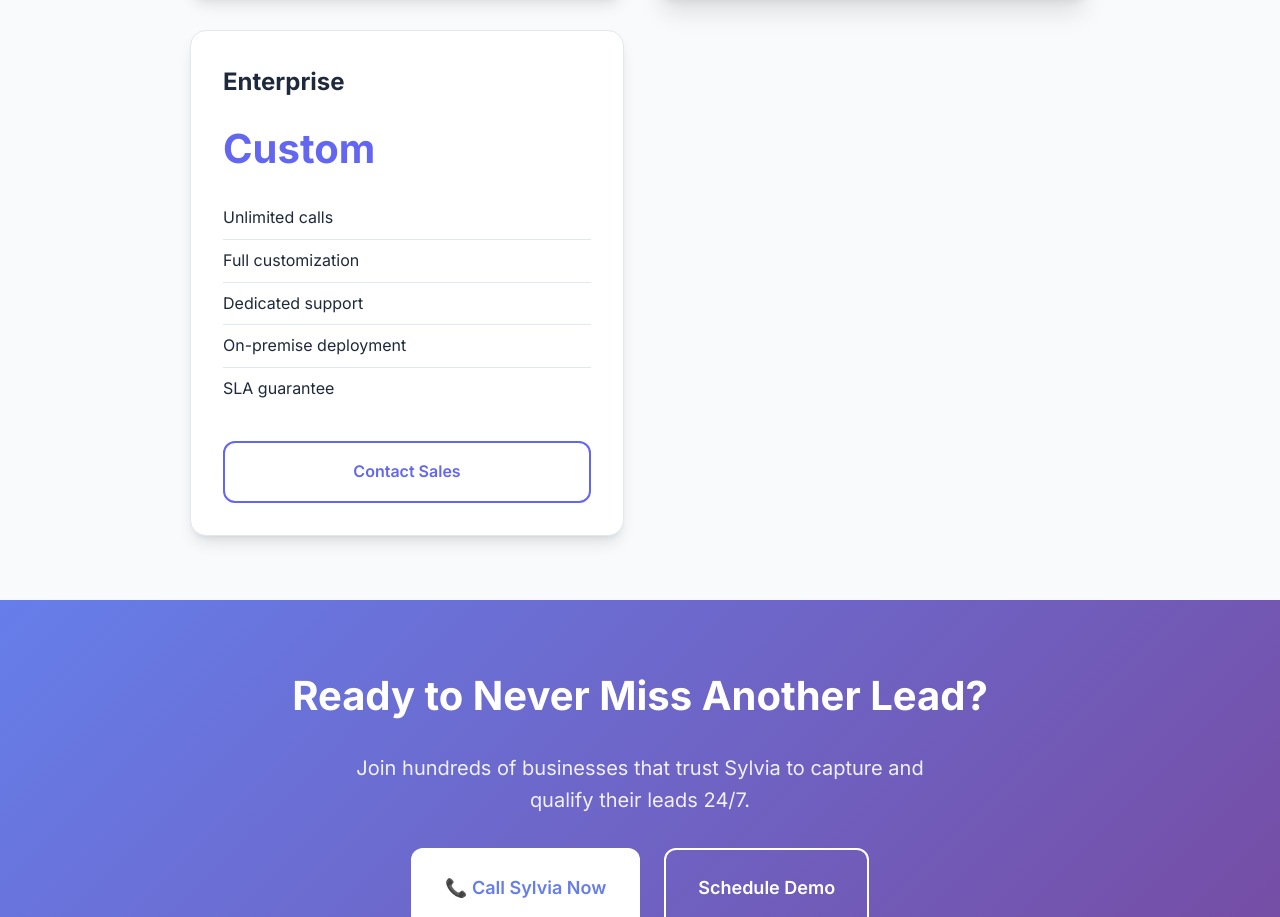
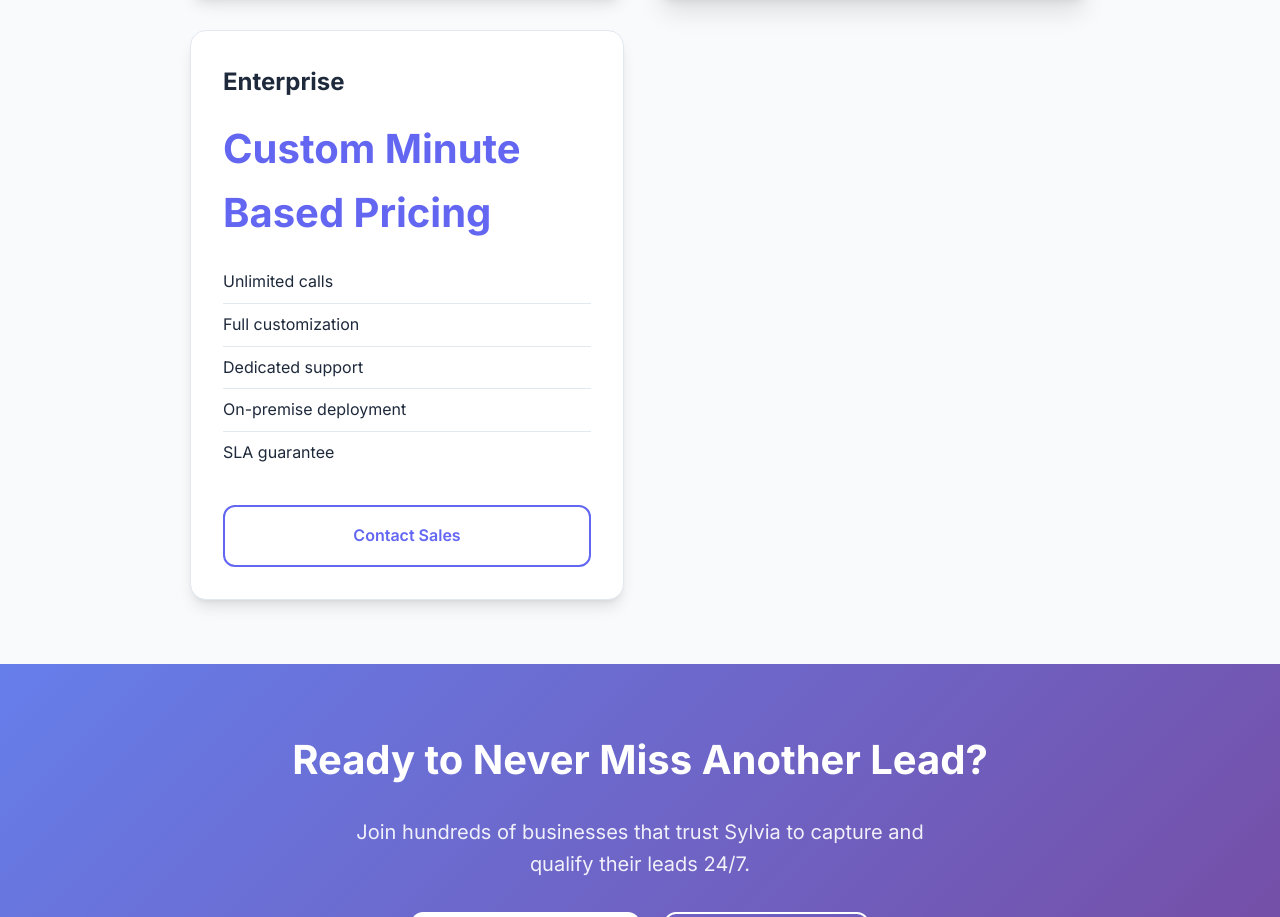
Before and after one commit to Calebfergy/LambAgentic-Landing, a website: page sylvia.html in a window 1280 px wide. Shown: the part 4593-5510 px from the top of the page. Drawn offline with nearby package versions, Linux system fonts and the light colour scheme.

Commit message:
Updated sylvia.html

```diff
--- a/sylvia.html
+++ b/sylvia.html
@@ -551,7 +551,7 @@
         <div style="background: var(--white); padding: var(--space-xl); border-radius: var(--radius-xl); box-shadow: var(--shadow-lg); border: 1px solid var(--gray-200);">
           <h3 style="font-size: 1.5rem; margin-bottom: var(--space-md);">Enterprise</h3>
           <div style="font-size: 2.5rem; font-weight: 700; color: var(--primary); margin-bottom: var(--space-md);">
-            Custom
+            Custom Minute Based Pricing
           </div>
           <ul style="list-style: none; padding: 0; margin-bottom: var(--space-xl);">
             <li style="padding: var(--space-sm) 0; border-bottom: 1px solid var(--gray-200);">Unlimited calls</li>
```
